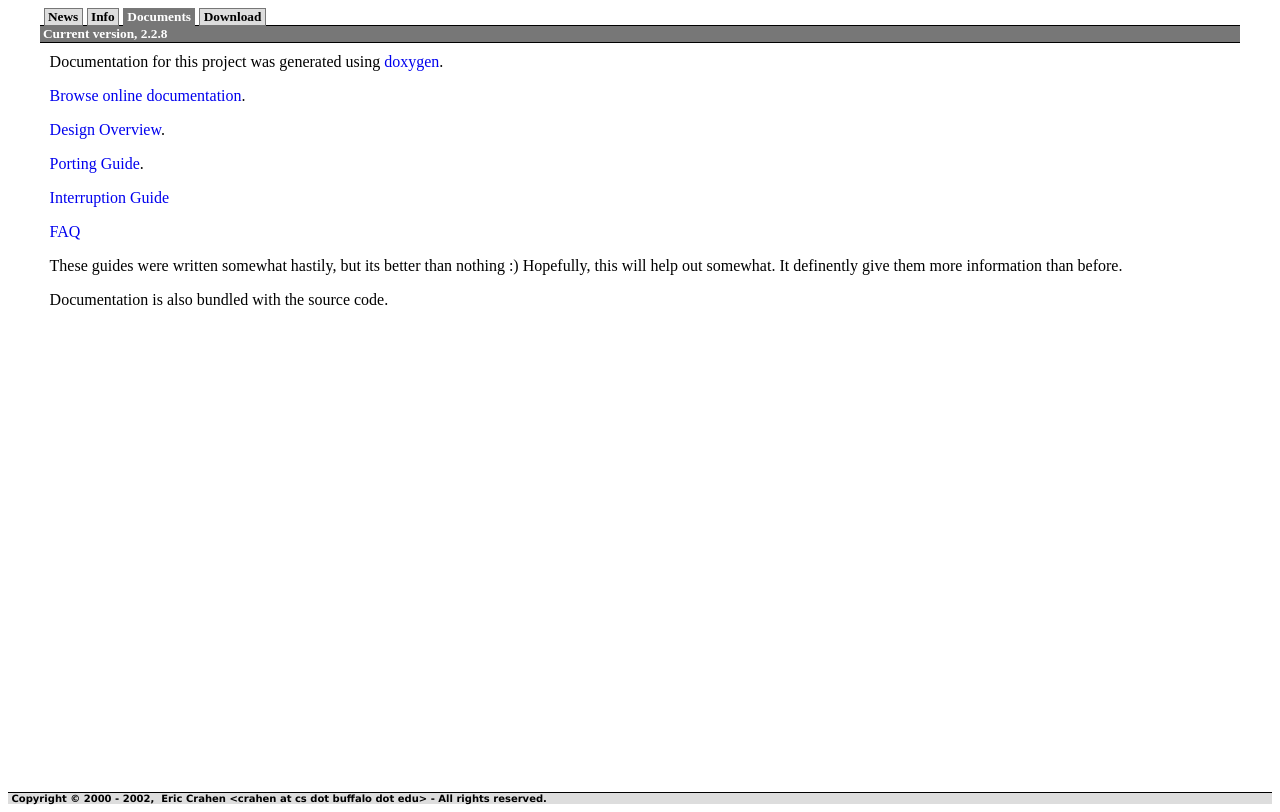
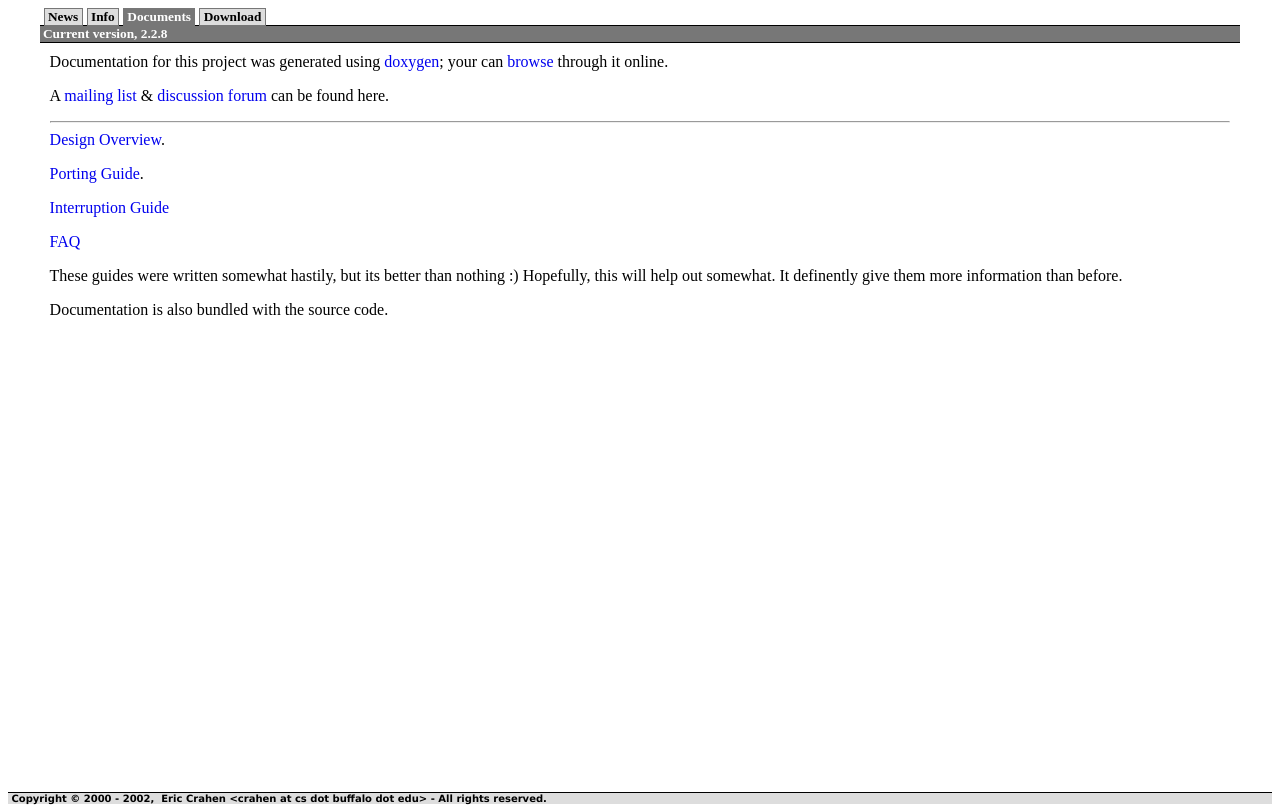
Before and after one commit to adamfur/zthread, a plain HTML site: page doc/documents.html in a window 1280 px wide. Drawn offline with Linux system fonts and the light colour scheme.

```diff
--- a/doc/documents.html
+++ b/doc/documents.html
@@ -93,9 +93,14 @@ A:active  { cursor:hand; text-decoration:none }
 <td valign="top">
 <!-- BODY -->
 
-Documentation for this project was generated using <a href="http://www.stack.nl/~dimitri/doxygen">doxygen</a>.<p>
+Documentation for this project was generated using <a href="http://www.stack.nl/~dimitri/doxygen">doxygen</a>; your can <a href="html/index.html">browse</a> through it online.<p>
 
-<a href="html/index.html">Browse online documentation</a>.<p>
+<p>
+A <a href="http://www.geocrawler.com/lists/3/SourceForge/23342/0/">mailing list</a> & <a href="http://sourceforge.net/forum/forum.php?forum_id=22488">discussion forum</a> can be found here.
+<p>
+
+<hr>
+
 <a href="overview.html">Design Overview</a>.<p>
 <a href="porting.html">Porting Guide</a>.<p>
 <a href="interruption.html">Interruption Guide</a><p>
```
Also changed, not shown: doc/download.html (+1 -1 lines), doc/news.html (+2 -1 lines), 1 other file.
